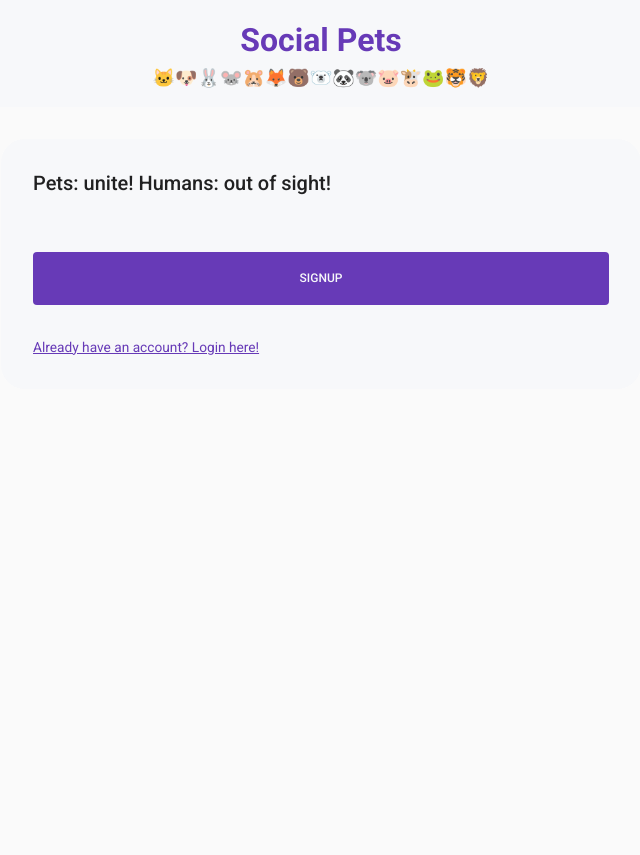
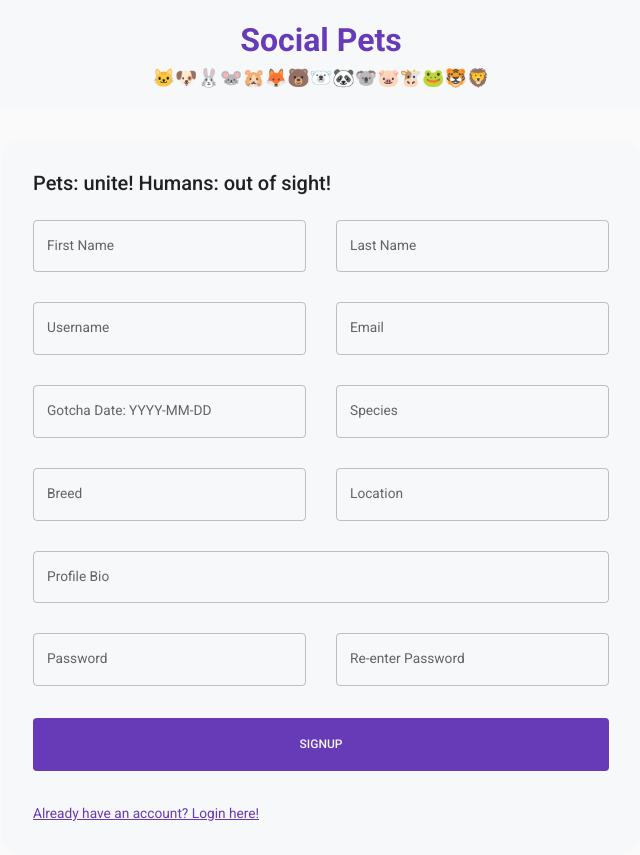
Before and after one commit to jongranados/social-pet, a React (Create React App) app in the folder frontend/: page /signup in a window 1280 px wide. Shown: the whole page, without its empty margins (319-959 px from the left). Before the commit the page ends 800 px from the top, so only its background shows below. Built offline with nearby package versions, Linux system fonts and the light colour scheme; no server answers.

Commit message:
add input fields to signupForm

```diff
--- a/frontend/src/scenes/signupPage/SignupForm.jsx
+++ b/frontend/src/scenes/signupPage/SignupForm.jsx
@@ -2,7 +2,8 @@ import { Formik } from 'formik';
 import { useNavigate } from 'react-router-dom';
 
 
-import { Box, Button, useMediaQuery, Typography, useTheme } from '@mui/material';
+import { Box, Button, useMediaQuery, Typography, useTheme, TextField } from '@mui/material';
+import { initialSignupValues } from 'validations';
 
 
 const SignupForm = () => {
@@ -12,8 +13,15 @@ const SignupForm = () => {
     const navigate = useNavigate();
 
     return (
-        <Formik>
-            {() => (
+        <Formik
+            initialValues={initialSignupValues}
+        >
+            {({
+                values,
+                touched,
+                handleBlur,
+                handleChange,
+            }) => (
                 <form>
                     <Box
                         display='grid'
@@ -23,6 +31,118 @@ const SignupForm = () => {
                             '& > div': { gridColumn: matchesMobileDevice ? 'span 2' : undefined }
                         }}
                     >
+
+                    <TextField
+                        label='First Name'
+                        onBlur={handleBlur}
+                        onChange={handleChange}
+                        value={values.firstName}
+                        name='firstName'
+                        helperText={touched.firstName}
+                        sx={{ gridColumn: 'span 1' }}
+                    />
+
+                    <TextField
+                        label='Last Name'
+                        onBlur={handleBlur}
+                        onChange={handleChange}
+                        value={values.lastName}
+                        name='lastName'
+                        helperText={touched.lastName}
+                        sx={{ gridColumn: 'span 1' }}
+                    />
+
+                    <TextField
+                        label='Username'
+                        onBlur={handleBlur}
+                        onChange={handleChange}
+                        value={values.username}
+                        name='username'
+                        helperText={touched.username}
+                        sx={{ gridColumn: 'span 1' }}
+                    />
+
+                    <TextField
+                        label='Email'
+                        onBlur={handleBlur}
+                        onChange={handleChange}
+                        value={values.email}
+                        name='email'
+                        helperText={touched.email}
+                        sx={{ gridColumn: 'span 1' }}
+                    />
+
+                    <TextField
+                        label='Gotcha Date: YYYY-MM-DD'
+                        onBlur={handleBlur}
+                        onChange={handleChange}
+                        value={values.gotchaDate}
+                        name='gotchaDate'
+                        helperText={touched.gotchaDate}
+                        sx={{ gridColumn: 'span 1' }}
+                    />
+
+                    <TextField
+                        label='Species'
+                        onBlur={handleBlur}
+                        onChange={handleChange}
+                        value={values.species}
+                        name='species'
+                        helperText={touched.species}
+                        sx={{ gridColumn: 'span 1' }}
+                    />
+
+                    <TextField
+                        label='Breed'
+                        onBlur={handleBlur}
+                        onChange={handleChange}
+                        value={values.breed}
+                        name='breed'
+                        helperText={touched.breed}
+                        sx={{ gridColumn: 'span 1' }}
+                    />
+
+                    <TextField
+                        label='Location'
+                        onBlur={handleBlur}
+                        onChange={handleChange}
+                        value={values.location}
+                        name='location'
+                        helperText={touched.location}
+                        sx={{ gridColumn: 'span 1' }}
+                    />
+
+                    <TextField
+                        label='Profile Bio'
+                        onBlur={handleBlur}
+                        onChange={handleChange}
+                        value={values.bio}
+                        name='bio'
+                        helperText={touched.bio}
+                        sx={{ gridColumn: 'span 2' }}
+                    />
+
+                    <TextField
+                        label='Password'
+                        type='password'
+                        onBlur={handleBlur}
+                        onChange={handleChange}
+                        value={values.password}
+                        name='password'
+                        helperText={touched.password}
+                        sx={{ gridColumn: 'span 1' }}
+                    />
+
+                    <TextField
+                        label='Re-enter Password'
+                        type='password'
+                        onBlur={handleBlur}
+                        onChange={handleChange}
+                        value={values.confirmPassword}
+                        name='confirmPassword'
+                        helperText={touched.confirmPassword}
+                        sx={{ gridColumn: 'span 1' }}
+                    />
                     </Box>
 
                     <Button
```
